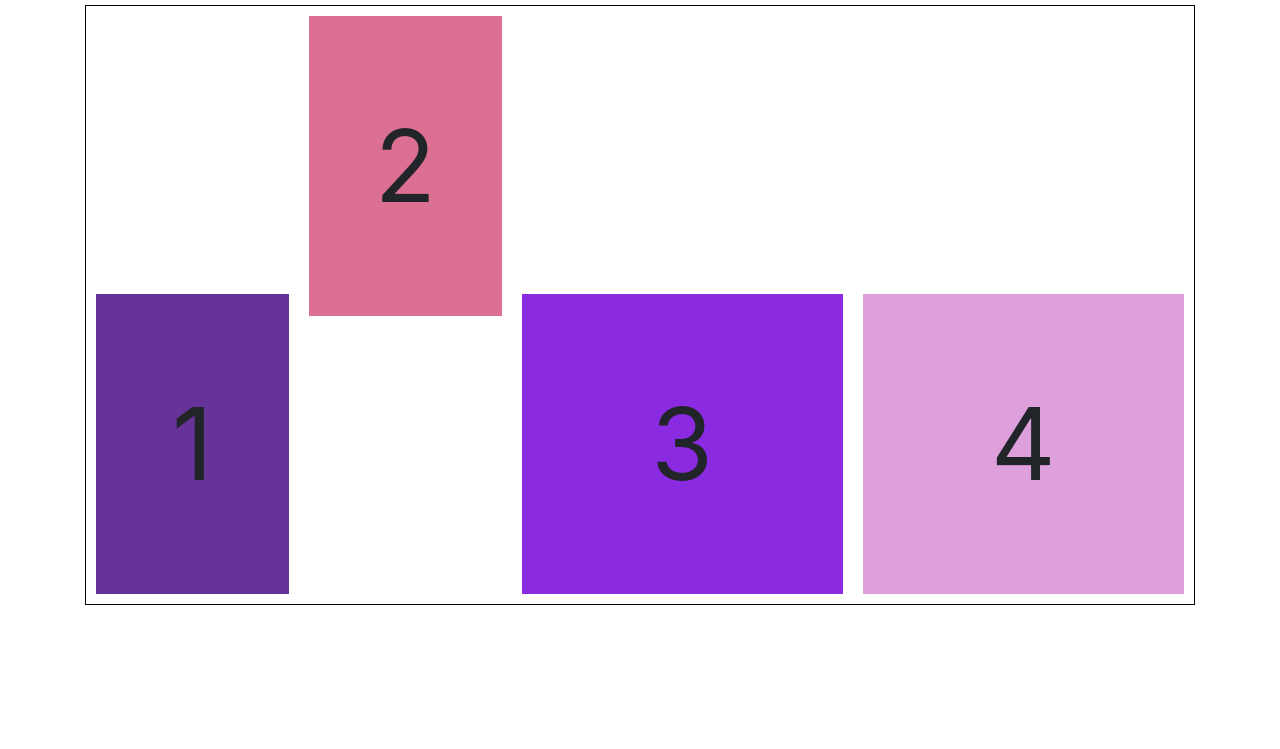
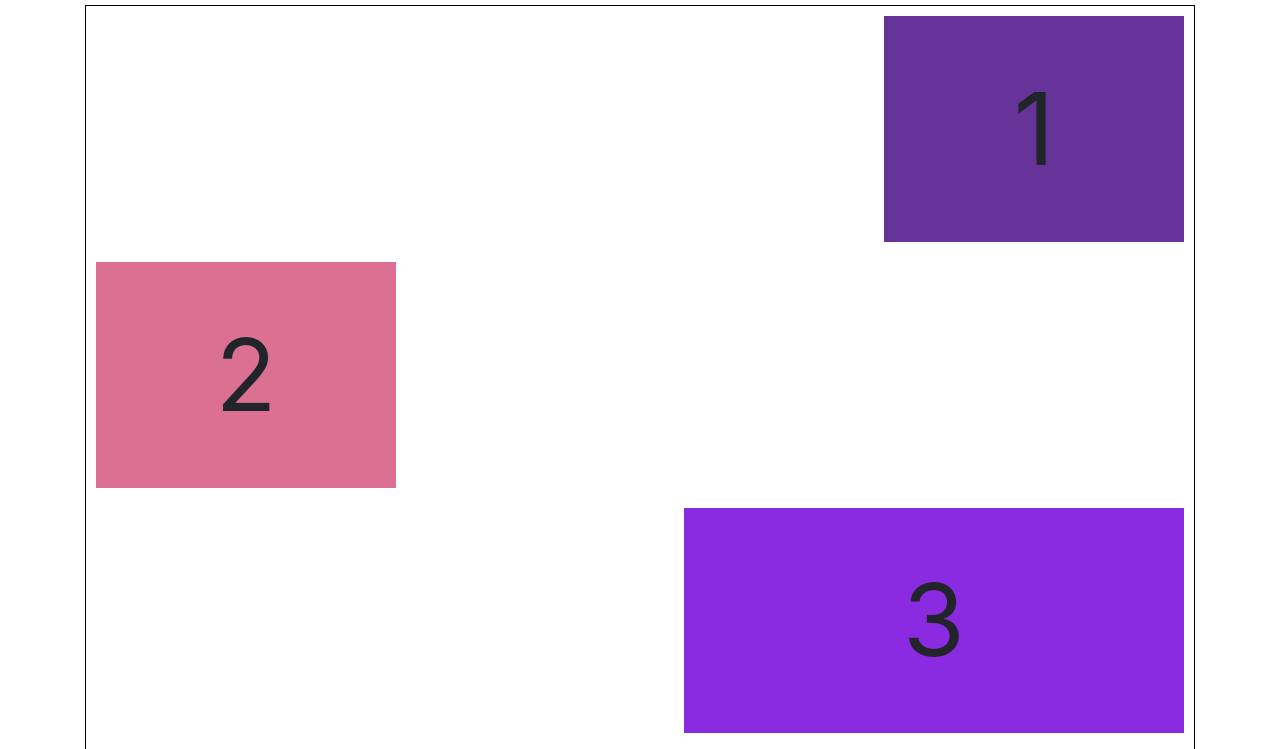
Before and after one commit to jenbrook375/Flexbox-Example, a plain HTML site: page index.html in a window 1280 px wide. Shown: the part 51-800 px from the top of the page. Drawn offline with nearby package versions, Linux system fonts and the light colour scheme.

Commit message:
changed orientation of boxes

```diff
--- a/css/styles.css
+++ b/css/styles.css
@@ -9,8 +9,9 @@ h1 {
 
 .block-1 {
     display: flex;
+    flex-direction: column;
     border: 1px solid black;
-    height: 600px;
+    height: 985px;
     align-items: flex-end
 }
 
@@ -49,7 +50,12 @@ h1 {
     background: plum;
 }
 
+<<<<<<< HEAD
 /*p {
     flex-direction: column;
     align-items: center;
+=======
+/* p {
+    margin: auto;
+>>>>>>> a980f6bb278c6abf87a1966827d8c329993480ec
 }*/
```
